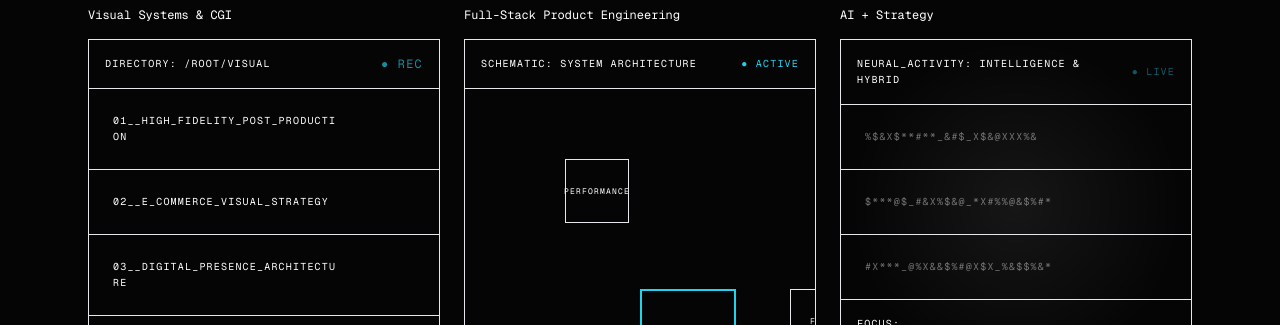
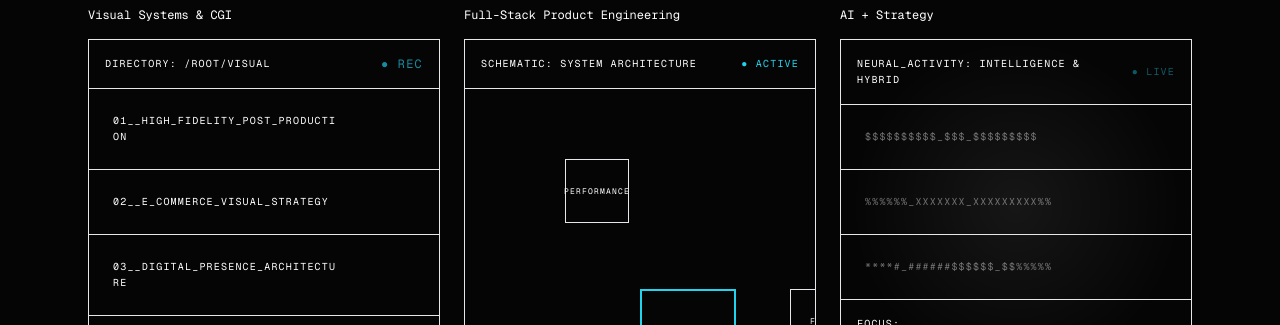
Before and after one commit to cyberkesa/cyberkesa_portfolio, a Next.js app: page /en in a window 1280 px wide. Shown: the part 1920-2245 px from the top of the page. Built offline with nearby package versions, Linux system fonts and the light colour scheme.

Commit message:
fix: center SwipeHint above scroll to top button
- Add relative and flex-col items-center to ProgressPill container
- Ensure SwipeHint is perfectly centered above button
- Remove unnecessary wrapper div
- Fix hydration error in NeuralActivity with deterministic encryption

```diff
--- a/components/sections/capabilities-section.tsx
+++ b/components/sections/capabilities-section.tsx
@@ -265,8 +265,9 @@ function SchematicBlueprint({ block }: { block: CapabilityBlock }) {
         {coreNodes.map((node, i) => {
           const angle = (i / coreNodes.length) * Math.PI * 2
           const radius = 150
-          const x = Math.cos(angle) * radius
-          const y = Math.sin(angle) * radius
+          // Round to avoid floating point precision issues between SSR and client
+          const x = Math.round(Math.cos(angle) * radius * 100) / 100
+          const y = Math.round(Math.sin(angle) * radius * 100) / 100
           const centerX = 50
           const centerY = 50
 
@@ -365,7 +366,7 @@ function MobileNeuralScanItem({
   index: number
   decryptedItems: Set<number>
   setDecryptedItems: React.Dispatch<React.SetStateAction<Set<number>>>
-  encryptedText: (text: string) => string
+  encryptedText: (text: string, index: number) => string
 }) {
   const ref = useRef(null)
   const isInView = useInView(ref, {
@@ -405,7 +406,7 @@ function MobileNeuralScanItem({
           animate={{ opacity: 1 }}
           transition={{ duration: 0.2 }}
         >
-          {isDecrypted ? item.name : encryptedText(item.name)}
+          {isDecrypted ? item.name : encryptedText(item.name, index)}
         </motion.span>
 
         <motion.div
@@ -454,14 +455,29 @@ function NeuralActivity({ block }: { block: CapabilityBlock }) {
   const [hoveredIndex, setHoveredIndex] = useState<number | null>(null)
   const [decryptedItems, setDecryptedItems] = useState<Set<number>>(new Set())
 
-  const encryptedText = (text: string) => {
+  // Deterministic encryption based on text content and index
+  // This ensures SSR and client render the same encrypted text
+  const encryptedText = (text: string, index: number = 0) => {
+    // Simple hash function for deterministic randomness
+    const hash = (str: string, seed: number) => {
+      let hash = seed
+      for (let i = 0; i < str.length; i++) {
+        const char = str.charCodeAt(i)
+        hash = ((hash << 5) - hash) + char
+        hash = hash & hash // Convert to 32bit integer
+      }
+      return Math.abs(hash)
+    }
+
     return text
       .split('')
-      .map((char) => {
+      .map((char, charIndex) => {
         if (char === '_') return '_'
         if (char === ' ') return ' '
         const symbols = ['X', '#', '@', '$', '%', '&', '*']
-        return symbols[Math.floor(Math.random() * symbols.length)]
+        // Use deterministic seed based on text, index, and char position
+        const seed = hash(text + index.toString(), charIndex)
+        return symbols[seed % symbols.length]
       })
       .join('')
   }
--- a/components/ui/progress-pill.tsx
+++ b/components/ui/progress-pill.tsx
@@ -152,7 +152,7 @@ export function ProgressPill() {
       {/* Up Arrow Button - positioned above language switcher */}
       <motion.div
         data-progress-pill
-        className="fixed bottom-24 right-6 z-40 relative"
+        className="fixed bottom-24 right-6 z-40 relative flex flex-col items-center"
         drag="y"
         dragConstraints={{ top: -200, bottom: 0 }}
         dragElastic={0.2}
--- a/components/ui/swipe-hint.tsx
+++ b/components/ui/swipe-hint.tsx
@@ -19,11 +19,6 @@ export function SwipeHint({ isMenuOpen }: { isMenuOpen: boolean }) {
     if (isMenuOpen) {
       setIsVisible(false)
       return
-    }
-
-    // Reset visibility when menu closes
-    if (!isMenuOpen) {
-      setIsVisible(true)
     }
 
     // 1. Disappear after 5 seconds automatically
@@ -86,7 +81,7 @@ export function SwipeHint({ isMenuOpen }: { isMenuOpen: boolean }) {
               repeat: Infinity,
               ease: 'easeInOut',
             }}
-            className="text-white/80 flex items-center justify-center"
+            className="text-white/80"
           >
             <ChevronUp size={20} strokeWidth={1.5} />
           </motion.div>
```
